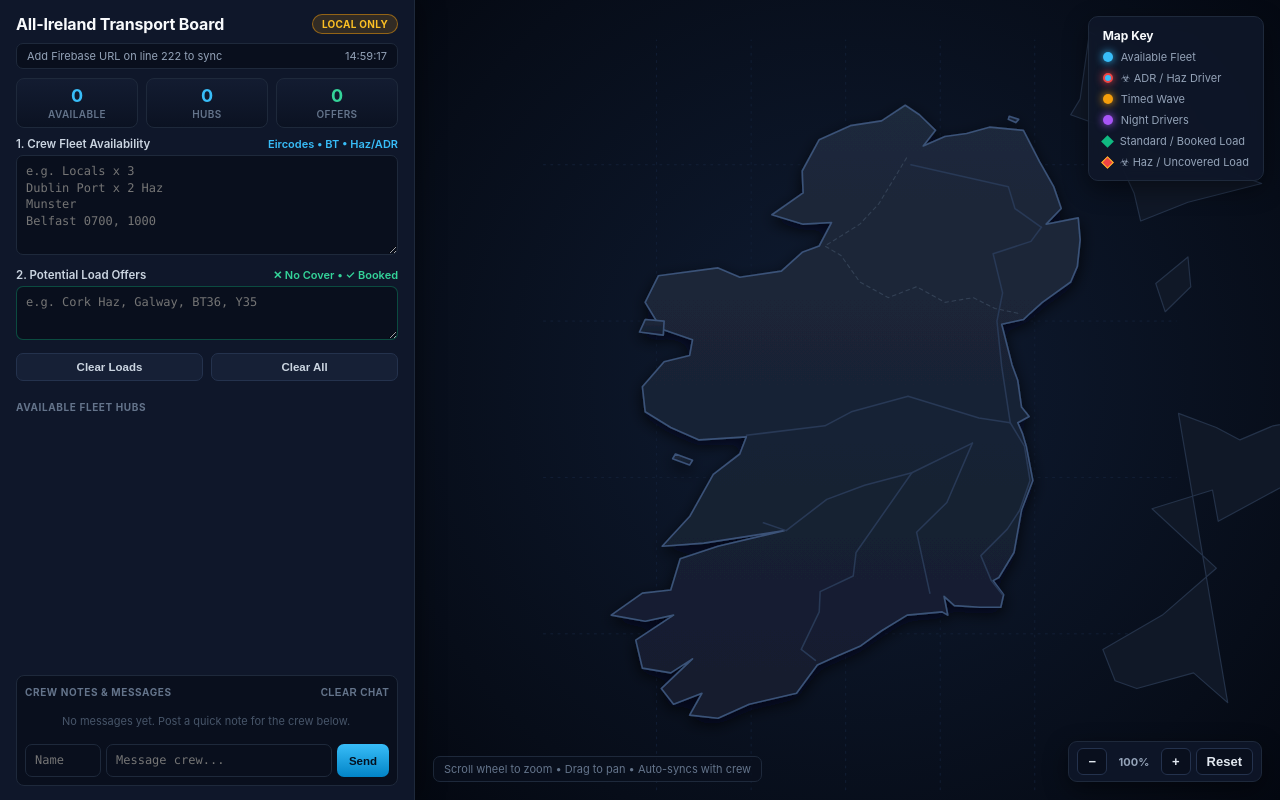
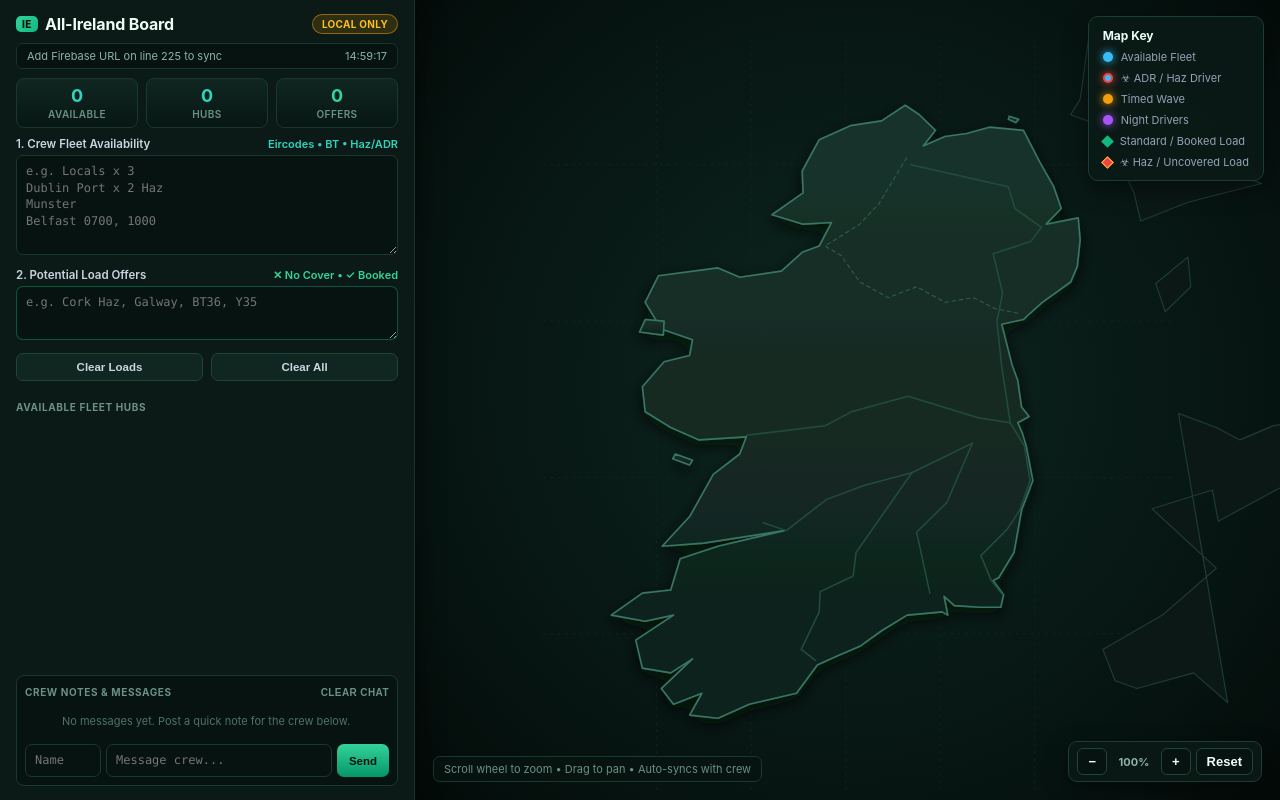
Before and after one commit to leebyrne-ux/Irl-Availability-Map, a plain HTML site: page index.html in a window 1280 px wide. Drawn offline with Linux system fonts and the light colour scheme.

```diff
--- a/index.html
+++ b/index.html
@@ -6,54 +6,55 @@
 <title>All-Ireland Transport Availability &amp; Load Matcher (Load Status)</title>
 <style>
   * { box-sizing: border-box; margin: 0; padding: 0; }
-  body { font-family: "Inter", system-ui, -apple-system, sans-serif; background: #070d19; color: #f1f5f9; display: flex; height: 100vh; overflow: hidden; }
+  body { font-family: "Inter", system-ui, -apple-system, sans-serif; background: #06110e; color: #f1f5f9; display: flex; height: 100vh; overflow: hidden; }
 
-  .sidebar { width: 415px; background: #0f172a; border-right: 1px solid #1e293b; display: flex; flex-direction: column; padding: 14px 16px; gap: 9px; overflow-y: auto; z-index: 10; box-shadow: 4px 0 24px rgba(0,0,0,0.4); }
+  .sidebar { width: 415px; background: #0b1a16; border-right: 1px solid #17332b; display: flex; flex-direction: column; padding: 14px 16px; gap: 9px; overflow-y: auto; z-index: 10; box-shadow: 4px 0 24px rgba(0,0,0,0.45); }
   .header { display: flex; justify-content: space-between; align-items: center; }
-  .header h1 { font-size: 16px; font-weight: 700; letter-spacing: -0.01em; color: #f8fafc; }
-  .pill { font-size: 10px; font-weight: 700; color: #34d399; background: rgba(16,185,129,0.12); border: 1px solid rgba(52,211,153,0.35); padding: 3px 9px; border-radius: 99px; letter-spacing: 0.03em; }
+  .header h1 { font-size: 16px; font-weight: 700; letter-spacing: -0.01em; color: #ecfdf5; display: flex; align-items: center; gap: 7px; }
+  .ie-badge { font-size: 10px; font-weight: 800; color: #04130e; background: linear-gradient(135deg, #34d399 0%, #10b981 100%); padding: 2px 6px; border-radius: 5px; letter-spacing: 0.05em; }
+  .pill { font-size: 10px; font-weight: 700; color: #34d399; background: rgba(16,185,129,0.14); border: 1px solid rgba(52,211,153,0.4); padding: 3px 9px; border-radius: 99px; letter-spacing: 0.03em; }
   .pill.busy { color: #fbbf24; border-color: rgba(245,158,11,0.5); background: rgba(245,158,11,0.15); }
   .pill.err { color: #fca5a5; border-color: rgba(239,68,68,0.5); background: rgba(239,68,68,0.15); }
 
-  .sync-bar { font-size: 11px; color: #94a3b8; background: #090f1d; border: 1px solid #1e293b; border-radius: 7px; padding: 5px 10px; display: flex; justify-content: space-between; align-items: center; }
+  .sync-bar { font-size: 11px; color: #8fb3a8; background: #071310; border: 1px solid #17332b; border-radius: 7px; padding: 5px 10px; display: flex; justify-content: space-between; align-items: center; }
   .stats { display: grid; grid-template-columns: repeat(3, 1fr); gap: 8px; }
-  .stat { background: linear-gradient(180deg, #131c31 0%, #0b1222 100%); border: 1px solid #1e293b; border-radius: 8px; padding: 7px 6px; text-align: center; }
-  .stat b { font-size: 18px; color: #38bdf8; display: block; line-height: 1.1; }
+  .stat { background: linear-gradient(180deg, #102620 0%, #081713 100%); border: 1px solid #19382f; border-radius: 8px; padding: 7px 6px; text-align: center; }
+  .stat b { font-size: 18px; color: #2dd4bf; display: block; line-height: 1.1; }
   .stat.g b { color: #34d399; }
-  .stat span { font-size: 10px; color: #64748b; text-transform: uppercase; letter-spacing: 0.04em; font-weight: 600; margin-top: 2px; display: block; }
+  .stat span { font-size: 10px; color: #6b9085; text-transform: uppercase; letter-spacing: 0.04em; font-weight: 600; margin-top: 2px; display: block; }
 
   label { font-size: 11.5px; font-weight: 600; color: #cbd5e1; display: flex; justify-content: space-between; margin-bottom: 4px; }
-  textarea, input[type="text"] { width: 100%; background: #090f1d; color: #f8fafc; border: 1px solid #1e293b; border-radius: 7px; padding: 7px 9px; font-family: ui-monospace, SFMono-Regular, Menlo, monospace; font-size: 12px; line-height: 1.4; transition: border-color 0.15s; }
+  textarea, input[type="text"] { width: 100%; background: #071310; color: #f8fafc; border: 1px solid #19382f; border-radius: 7px; padding: 7px 9px; font-family: ui-monospace, SFMono-Regular, Menlo, monospace; font-size: 12px; line-height: 1.4; transition: border-color 0.15s; }
   #avail { height: 100px; resize: vertical; }
-  #loads { height: 54px; resize: vertical; border-color: rgba(16,185,129,0.35); }
-  textarea:focus, input[type="text"]:focus { outline: none; border-color: #38bdf8; }
+  #loads { height: 54px; resize: vertical; border-color: rgba(16,185,129,0.4); }
+  textarea:focus, input[type="text"]:focus { outline: none; border-color: #2dd4bf; }
   #loads:focus { border-color: #34d399; }
 
   .btns { display: flex; gap: 8px; }
   button { cursor: pointer; border: none; border-radius: 7px; padding: 7px 11px; font-size: 11.5px; font-weight: 600; transition: 0.15s; }
-  .btn-sub { background: #162036; color: #cbd5e1; border: 1px solid #24324d; flex: 1; }
-  .btn-sub:hover { color: #f8fafc; border-color: #3b4f75; background: #1c2944; }
+  .btn-sub { background: #102620; color: #cbd5e1; border: 1px solid #1f4439; flex: 1; }
+  .btn-sub:hover { color: #ecfdf5; border-color: #2e6656; background: #15332b; }
   .btn-danger:hover { color: #fca5a5; border-color: rgba(239,68,68,0.5); }
-  .btn-send { background: linear-gradient(180deg, #38bdf8 0%, #0284c7 100%); color: #04101f; font-weight: 700; padding: 7px 12px; }
+  .btn-send { background: linear-gradient(180deg, #34d399 0%, #059669 100%); color: #03140e; font-weight: 700; padding: 7px 12px; }
   .btn-send:hover { filter: brightness(1.08); }
 
   .msg { font-size: 11px; padding: 5px 9px; border-radius: 6px; display: none; background: rgba(239,68,68,0.12); color: #fca5a5; border: 1px solid rgba(239,68,68,0.35); }
-  .sec { font-size: 10px; font-weight: 700; color: #64748b; text-transform: uppercase; letter-spacing: 0.06em; margin-top: 2px; display: flex; justify-content: space-between; align-items: center; }
+  .sec { font-size: 10px; font-weight: 700; color: #6b9085; text-transform: uppercase; letter-spacing: 0.06em; margin-top: 2px; display: flex; justify-content: space-between; align-items: center; }
   .list { display: flex; flex-direction: column; gap: 5px; overflow-y: auto; max-height: 155px; padding-right: 2px; }
-  .card { background: #111a2e; border: 1px solid #1e293b; border-radius: 7px; padding: 7px 10px; display: flex; justify-content: space-between; align-items: center; gap: 8px; transition: 0.15s; }
-  .card:hover { border-color: #334155; }
+  .card { background: #0e211c; border: 1px solid #19382f; border-radius: 7px; padding: 7px 10px; display: flex; justify-content: space-between; align-items: center; gap: 8px; transition: 0.15s; }
+  .card:hover { border-color: #275447; }
   .card.ld { border-left: 3px solid #10b981; }
-  .card.hz { border-left: 3px solid #ef4444; background: rgba(239,68,68,0.08); }
+  .card.hz { border-left: 3px solid #ef4444; background: rgba(239,68,68,0.09); }
 
   .card.ld.uncovered { border-color: rgba(239,68,68,0.45); border-left: 3px solid #ef4444; background: rgba(239,68,68,0.12); }
   .card.ld.uncovered .card-title { color: #f87171 !important; text-decoration: line-through; }
   .card.ld.uncovered .card-sub { color: #fca5a5 !important; }
-  .card.ld.booked { border-color: rgba(16,185,129,0.65); border-left: 3px solid #10b981; background: rgba(16,185,129,0.14); }
+  .card.ld.booked { border-color: rgba(16,185,129,0.65); border-left: 3px solid #10b981; background: rgba(16,185,129,0.15); }
   .card.ld.booked .card-title { color: #34d399 !important; }
 
   .load-mid { flex: 1; min-width: 0; }
   .card-title { font-size: 12.5px; font-weight: 600; color: #f1f5f9; display: flex; align-items: center; flex-wrap: wrap; gap: 4px; }
-  .card-sub { font-size: 10.5px; color: #94a3b8; margin-top: 2px; }
+  .card-sub { font-size: 10.5px; color: #8fb3a8; margin-top: 2px; }
 
   .status-chk {
     width: 24px;
@@ -66,9 +67,9 @@
     font-weight: 800;
     padding: 0;
     flex-shrink: 0;
-    border: 1.5px solid #334155;
-    background: #090f1d;
-    color: #64748b;
+    border: 1.5px solid #244d41;
+    background: #071310;
+    color: #6b9085;
   }
   .status-chk.no-btn:hover { border-color: #ef4444; color: #f87171; background: rgba(239,68,68,0.12); }
   .status-chk.no-btn.active { background: #ef4444; border-color: #ef4444; color: #ffffff; box-shadow: 0 0 10px rgba(239,68,68,0.45); }
@@ -76,7 +77,7 @@
   .status-chk.ok-btn:hover { border-color: #10b981; color: #34d399; background: rgba(16,185,129,0.12); }
   .status-chk.ok-btn.active { background: #10b981; border-color: #10b981; color: #04101f; box-shadow: 0 0 10px rgba(16,185,129,0.45); }
 
-  .tag { font-size: 11px; font-weight: 700; padding: 2px 8px; border-radius: 99px; background: rgba(56,189,248,0.14); color: #38bdf8; border: 1px solid rgba(56,189,248,0.35); white-space: nowrap; }
+  .tag { font-size: 11px; font-weight: 700; padding: 2px 8px; border-radius: 99px; background: rgba(45,212,191,0.14); color: #2dd4bf; border: 1px solid rgba(45,212,191,0.35); white-space: nowrap; }
   .tag.t { color: #fbbf24; background: rgba(245,158,11,0.14); border-color: rgba(245,158,11,0.35); }
   .tag.n { color: #c084fc; background: rgba(168,85,247,0.14); border-color: rgba(168,85,247,0.35); }
   .tag.g { color: #34d399; background: rgba(16,185,129,0.14); border-color: rgba(16,185,129,0.35); }
@@ -84,17 +85,17 @@
   .tag.bk { color: #04101f; background: #34d399; border-color: #34d399; font-size: 9.5px; padding: 1px 6px; }
   .tag.nc { color: #ffffff; background: #ef4444; border-color: #ef4444; font-size: 9.5px; padding: 1px 6px; }
 
-  .chat-box { background: #090f1d; border: 1px solid #1e293b; border-radius: 8px; padding: 8px; display: flex; flex-direction: column; gap: 6px; margin-top: auto; }
+  .chat-box { background: #071310; border: 1px solid #19382f; border-radius: 8px; padding: 8px; display: flex; flex-direction: column; gap: 6px; margin-top: auto; }
   .chat-feed { max-height: 110px; overflow-y: auto; display: flex; flex-direction: column; gap: 5px; font-size: 11.5px; padding-right: 2px; }
-  .chat-empty { color: #475569; font-size: 11px; text-align: center; padding: 10px 4px; }
-  .chat-item { background: #111a2e; border: 1px solid #1e293b; border-radius: 6px; padding: 5px 8px; line-height: 1.35; }
-  .chat-meta { display: flex; justify-content: space-between; font-size: 10px; color: #38bdf8; font-weight: 700; margin-bottom: 2px; }
-  .chat-meta span { color: #64748b; font-weight: 500; }
+  .chat-empty { color: #4e7368; font-size: 11px; text-align: center; padding: 10px 4px; }
+  .chat-item { background: #0e211c; border: 1px solid #19382f; border-radius: 6px; padding: 5px 8px; line-height: 1.35; }
+  .chat-meta { display: flex; justify-content: space-between; font-size: 10px; color: #34d399; font-weight: 700; margin-bottom: 2px; }
+  .chat-meta span { color: #6b9085; font-weight: 500; }
   .chat-text { color: #e2e8f0; word-break: break-word; }
   .chat-row { display: flex; gap: 5px; }
   .chat-name { width: 76px !important; flex-shrink: 0; font-family: inherit; font-size: 11.5px; }
   .chat-input { flex: 1; font-family: inherit; font-size: 11.5px; }
-  .link-clear { background: none; border: none; color: #64748b; font-size: 10px; padding: 0; text-transform: uppercase; letter-spacing: 0.04em; cursor: pointer; }
+  .link-clear { background: none; border: none; color: #6b9085; font-size: 10px; padding: 0; text-transform: uppercase; letter-spacing: 0.04em; cursor: pointer; }
   .link-clear:hover { color: #fca5a5; }
 
   .map {
@@ -103,7 +104,7 @@
     display: flex;
     align-items: center;
     justify-content: center;
-    background: radial-gradient(circle at 50% 48%, #0f1c33 0%, #070d19 78%, #040811 100%);
+    background: radial-gradient(circle at 50% 48%, #0d2620 0%, #061310 76%, #030a08 100%);
     overflow: hidden;
     cursor: grab;
     user-select: none;
@@ -115,9 +116,9 @@
     position: absolute;
     top: 16px;
     right: 16px;
-    background: rgba(15, 23, 42, 0.88);
+    background: rgba(11, 26, 22, 0.9);
     backdrop-filter: blur(8px);
-    border: 1px solid #1e293b;
+    border: 1px solid #1b3d33;
     border-radius: 10px;
     padding: 11px 14px;
     font-size: 11px;
@@ -141,24 +142,24 @@
     display: flex;
     gap: 5px;
     align-items: center;
-    background: rgba(15, 23, 42, 0.9);
+    background: rgba(11, 26, 22, 0.92);
     backdrop-filter: blur(8px);
-    border: 1px solid #1e293b;
+    border: 1px solid #1b3d33;
     border-radius: 9px;
     padding: 6px 8px;
     z-index: 15;
     box-shadow: 0 8px 24px rgba(0,0,0,0.45);
   }
-  .zoom-btn { background: #090f1d; color: #e2e8f0; border: 1px solid #24324d; border-radius: 6px; padding: 5px 10px; font-size: 13px; font-weight: 700; }
-  .zoom-btn:hover { border-color: #38bdf8; color: #38bdf8; }
-  .zoom-level { font-size: 11px; font-weight: 700; color: #94a3b8; min-width: 44px; text-align: center; }
-  .zoom-hint { position: absolute; bottom: 18px; left: 18px; font-size: 11px; color: #64748b; background: rgba(9,15,29,0.8); border: 1px solid #1e293b; padding: 5px 10px; border-radius: 7px; pointer-events: none; }
+  .zoom-btn { background: #071310; color: #ecfdf5; border: 1px solid #1f4439; border-radius: 6px; padding: 5px 10px; font-size: 13px; font-weight: 700; }
+  .zoom-btn:hover { border-color: #34d399; color: #34d399; }
+  .zoom-level { font-size: 11px; font-weight: 700; color: #8fb3a8; min-width: 44px; text-align: center; }
+  .zoom-hint { position: absolute; bottom: 18px; left: 18px; font-size: 11px; color: #6b9085; background: rgba(7,19,16,0.85); border: 1px solid #19382f; padding: 5px 10px; border-radius: 7px; pointer-events: none; }
 
   .tooltip {
     position: absolute;
     pointer-events: none;
-    background: rgba(9, 15, 29, 0.96);
-    border: 1px solid #38bdf8;
+    background: rgba(7, 19, 16, 0.96);
+    border: 1px solid #2dd4bf;
     border-radius: 8px;
     padding: 9px 12px;
     font-size: 12px;
@@ -169,8 +170,8 @@
   }
 
   .pin-node { cursor: pointer; }
-  .lbl-bg { fill: rgba(9, 15, 29, 0.86); stroke: rgba(51, 65, 85, 0.7); stroke-width: 0.8px; rx: 4; ry: 4; }
-  .lbl-bg.g { stroke: rgba(16, 185, 129, 0.55); }
+  .lbl-bg { fill: rgba(7, 19, 16, 0.88); stroke: rgba(45, 92, 79, 0.75); stroke-width: 0.8px; rx: 4; ry: 4; }
+  .lbl-bg.g { stroke: rgba(16, 185, 129, 0.6); }
   .lbl-bg.h { fill: rgba(69, 10, 10, 0.92); stroke: rgba(239, 68, 68, 0.8); }
   .lbl { font-size: 10.5px; font-weight: 600; fill: #f8fafc; }
   .lbl.g { fill: #6ee7b7; font-weight: 700; }
@@ -180,7 +181,7 @@
 </head>
 <body>
 <div class="sidebar">
-  <div class="header"><h1>All-Ireland Transport Board</h1><span class="pill" id="status">v19.2-IE LIVE</span></div>
+  <div class="header"><h1><span class="ie-badge">IE</span> All-Ireland Board</h1><span class="pill" id="status">v19.3-IE LIVE</span></div>
   <div class="sync-bar"><span id="sync-info">Connecting to crew board...</span><span id="last-time">--:--</span></div>
   <div class="stats">
     <div class="stat"><b id="s-units">0</b><span>Available</span></div>
@@ -188,7 +189,7 @@
     <div class="stat g"><b id="s-loads">0</b><span>Offers</span></div>
   </div>
   <div>
-    <label><span>1. Crew Fleet Availability</span><span style="color:#38bdf8;font-size:11px;">Eircodes &bull; BT &bull; Haz/ADR</span></label>
+    <label><span>1. Crew Fleet Availability</span><span style="color:#2dd4bf;font-size:11px;">Eircodes &bull; BT &bull; Haz/ADR</span></label>
     <textarea id="avail" oninput="onUserEdit()" placeholder="e.g. Locals x 3&#10;Dublin Port x 2 Haz&#10;Munster&#10;Belfast 0700, 1000"></textarea>
   </div>
   <div>
@@ -202,7 +203,7 @@
   <div class="msg" id="msg"></div>
   <div class="sec" id="hdr-loads" style="display:none;color:#6ee7b7;">
     <span>Offered Loads</span>
-    <span style="font-size:9.5px;color:#94a3b8;font-weight:600;">&#10005; NO COVER &nbsp;|&nbsp; &#10003; BOOKED</span>
+    <span style="font-size:9.5px;color:#8fb3a8;font-weight:600;">&#10005; NO COVER &nbsp;|&nbsp; &#10003; BOOKED</span>
   </div>
   <div id="list-loads" style="display:flex;flex-direction:column;gap:5px;"></div>
   <div class="sec">Available Fleet Hubs</div>
@@ -226,7 +227,7 @@
 
 <div class="map" id="map-wrap">
   <div class="legend">
-    <b style="color:#f8fafc;font-size:12px;">Map Key</b>
+    <b style="color:#ecfdf5;font-size:12px;">Map Key</b>
     <div class="row"><span class="dot" style="background:#38bdf8;box-shadow:0 0 8px #38bdf8;"></span> Available Fleet</div>
     <div class="row"><span class="dot haz-ring"></span> &#9763; ADR / Haz Driver</div>
     <div class="row"><span class="dot" style="background:#f59e0b;box-shadow:0 0 8px #f59e0b;"></span> Timed Wave</div>
@@ -248,12 +249,12 @@
   <svg id="ie-svg" viewBox="0 0 640 880">
     <defs>
       <linearGradient id="ieLandGrad" x1="0" y1="0" x2="0" y2="1">
-        <stop offset="0%" stop-color="#1e293b"/>
-        <stop offset="55%" stop-color="#182234"/>
-        <stop offset="100%" stop-color="#131c2e"/>
+        <stop offset="0%" stop-color="#19332b"/>
+        <stop offset="55%" stop-color="#132922"/>
+        <stop offset="100%" stop-color="#0e201b"/>
       </linearGradient>
       <filter id="landGlow" x="-10%" y="-10%" width="120%" height="120%">
-        <feDropShadow dx="0" dy="6" stdDeviation="8" flood-color="#020617" flood-opacity="0.75"/>
+        <feDropShadow dx="0" dy="6" stdDeviation="8" flood-color="#010806" flood-opacity="0.8"/>
       </filter>
       <filter id="pinShadow" x="-40%" y="-40%" width="180%" height="180%">
         <feDropShadow dx="0" dy="2" stdDeviation="2.5" flood-color="#000000" flood-opacity="0.75"/>
@@ -261,11 +262,11 @@
     </defs>
 
     <g id="viewport">
-      <g id="grid-layer" stroke="#132038" stroke-width="1" stroke-dasharray="3 5"></g>
-      <g id="gb-ref-layer" fill="#101827" stroke="#243249" stroke-width="1.3" stroke-linejoin="round"></g>
-      <g id="land-layer" fill="url(#ieLandGrad)" stroke="#3b5278" stroke-width="1.8" stroke-linejoin="round" filter="url(#landGlow)"></g>
-      <g id="border-layer" fill="none" stroke="#334155" stroke-width="1.2" stroke-dasharray="4 4" stroke-linecap="round"></g>
-      <g id="road-layer" fill="none" stroke="#283956" stroke-width="1.7" stroke-linecap="round" stroke-linejoin="round"></g>
+      <g id="grid-layer" stroke="#102721" stroke-width="1" stroke-dasharray="3 5"></g>
+      <g id="gb-ref-layer" fill="#0b1815" stroke="#1d3c33" stroke-width="1.3" stroke-linejoin="round"></g>
+      <g id="land-layer" fill="url(#ieLandGrad)" stroke="#387664" stroke-width="1.8" stroke-linejoin="round" filter="url(#landGlow)"></g>
+      <g id="border-layer" fill="none" stroke="#2c5e50" stroke-width="1.2" stroke-dasharray="4 4" stroke-linecap="round"></g>
+      <g id="road-layer" fill="none" stroke="#224b3f" stroke-width="1.7" stroke-linecap="round" stroke-linejoin="round"></g>
       <g id="lines"></g>
       <g id="pins"></g>
     </g>
@@ -748,7 +749,7 @@ var EIRCODE_KEYS = {
 };
 
 var CACHE = {}, BUSY = {}, MISS = {}, timer = null, pushTimer = null, isTyping = false, lastSnapshot = "", chatMessages = [], loadStatuses = {};
-try { CACHE = JSON.parse(localStorage.getItem("ie_geo_v192") || "{}"); } catch (e) {}
+try { CACHE = JSON.parse(localStorage.getItem("ie_geo_v193") || "{}"); } catch (e) {}
 
 function miles(a, b) {
   var dLat = (b.lat - a.lat) * 0.0174533, dLon = (b.lon - a.lon) * 0.0174533;
@@ -863,7 +864,7 @@ function onUserEdit() {
 
 function pushToCloud() {
   if (!DB_URL || DB_URL.indexOf("http") !== 0) {
-    setSyncState("LOCAL ONLY", "busy", "Add Firebase URL on line 222 to sync");
+    setSyncState("LOCAL ONLY", "busy", "Add Firebase URL on line 225 to sync");
     return;
   }
   setSyncState("SAVING...", "busy", "Sending update to crew...");
@@ -885,7 +886,7 @@ function pushToCloud() {
 
 function pullFromCloud() {
   if (!DB_URL || DB_URL.indexOf("http") !== 0) {
-    setSyncState("LOCAL ONLY", "busy", "Add Firebase URL on line 222 to sync");
+    setSyncState("LOCAL ONLY", "busy", "Add Firebase URL on line 225 to sync");
     return;
   }
   if (isTyping) return;
@@ -948,7 +949,7 @@ function lookup(q) {
   if (eir && !eir.full) {
     delete BUSY[q];
     CACHE[q] = EIRCODE_KEYS[eir.key];
-    try { localStorage.setItem("ie_geo_v192", JSON.stringify(CACHE)); } catch (e) {}
+    try { localStorage.setItem("ie_geo_v193", JSON.stringify(CACHE)); } catch (e) {}
     run();
     return;
   }
@@ -975,7 +976,7 @@ function lookup(q) {
     } else {
       MISS[q] = true;
     }
-    try { localStorage.setItem("ie_geo_v192", JSON.stringify(CACHE)); } catch (e) {}
+    try { localStorage.setItem("ie_geo_v193", JSON.stringify(CACHE)); } catch (e) {}
     run();
   }).catch(function() {
     delete BUSY[q];
@@ -1100,7 +1101,7 @@ function run() {
       var c = document.createElementNS(ns, "circle");
       c.setAttribute("cx", "0"); c.setAttribute("cy", "0"); c.setAttribute("r", r);
       c.setAttribute("fill", col);
-      c.setAttribute("stroke", hub.haz ? "#ef4444" : "#090f1d");
+      c.setAttribute("stroke", hub.haz ? "#ef4444" : "#071310");
       c.setAttribute("stroke-width", hub.haz ? "2.4" : "1.8");
       pg.appendChild(c);
 
@@ -1128,7 +1129,7 @@ function run() {
       pg.onmousemove = function(e) {
         showTip(e,
           '<strong style="color:' + (hub.haz ? "#fca5a5" : col) + ';">' + hub.name + ' &mdash; ' + hub.cnt + ' Available' + (hub.haz ? ' (&#9763; ADR/HAZ)' : '') + '</strong>' +
-          '<div style="color:#94a3b8;margin-top:2px;">' + hub.reg + '</div>' +
+          '<div style="color:#8fb3a8;margin-top:2px;">' + hub.reg + '</div>' +
           (hub.times.length ? '<div style="color:#fbbf24;margin-top:3px;">Waves: ' + hub.times.join(", ") + '</div>' : ''),
           hub.haz ? "#ef4444" : col
         );
```
